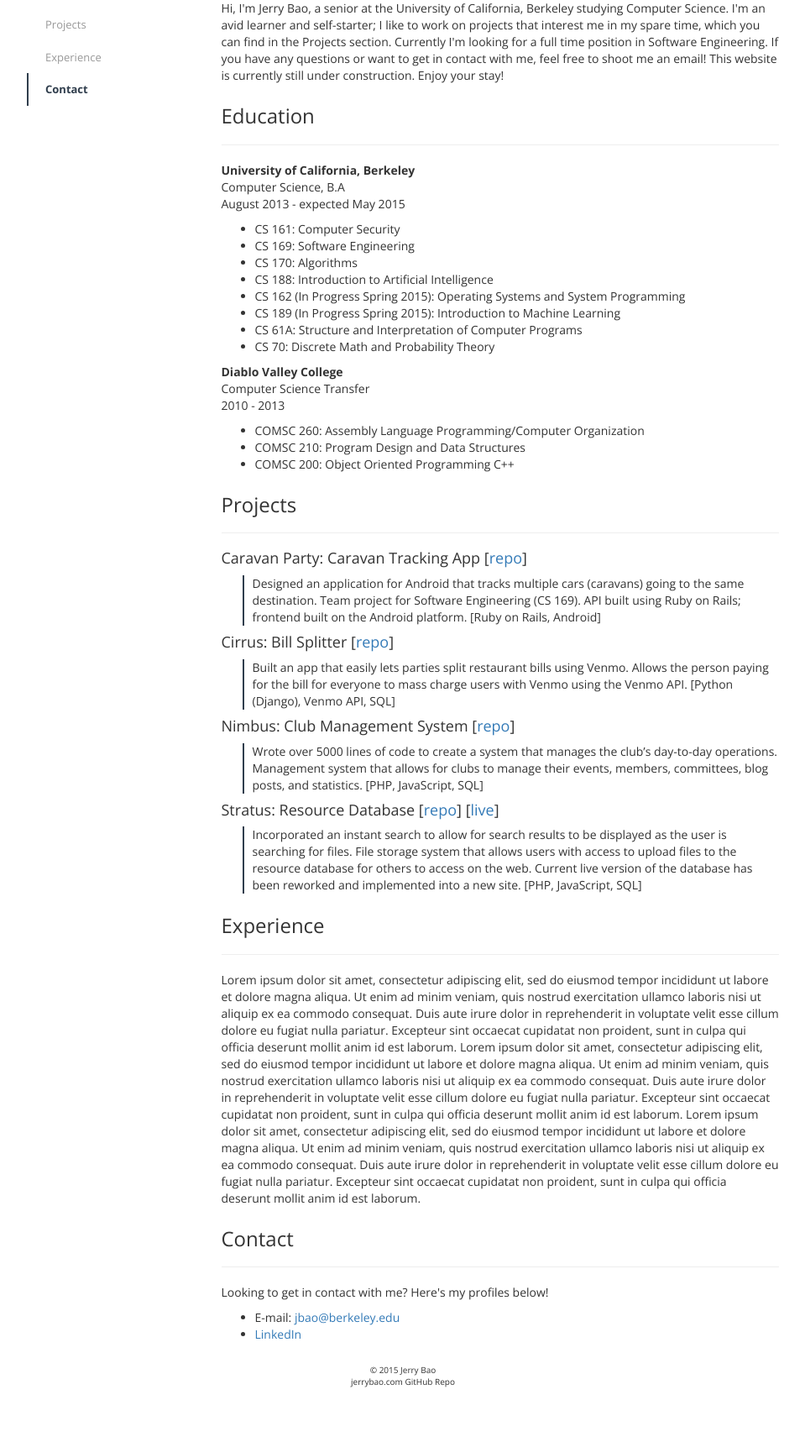
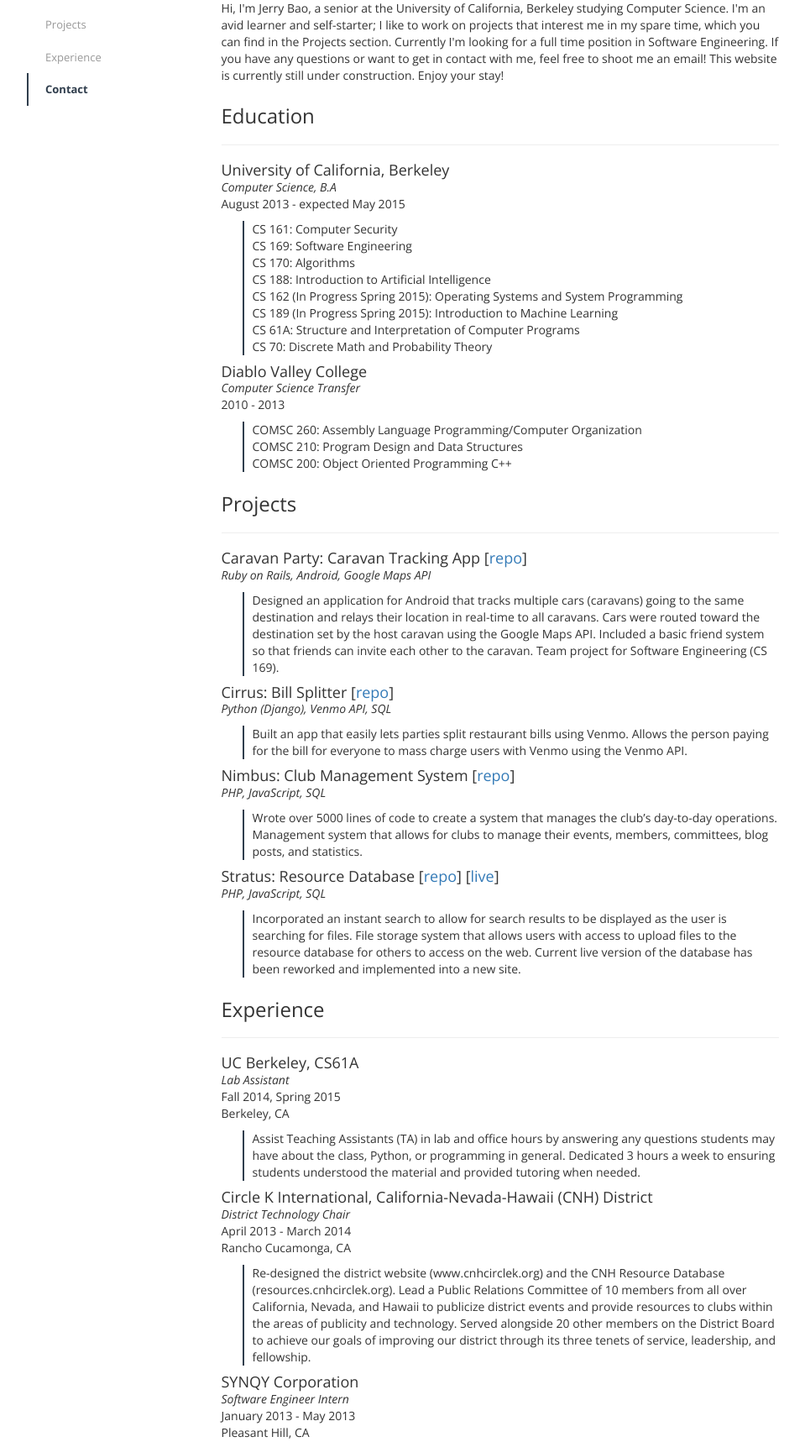
Before and after one commit to thejerrybao/thejerrybao.github.io, a Django app: template portfolio/templates/portfolio/index.html in a window 1280 px wide. Shown: the part 297-2014 px from the top of the page at 84% size, without its empty margins (160-1119 px from the left). Before the commit the page ends 1949 px from the top, so only its background shows below. Run offline with Django 3.2, Linux system fonts and the light colour scheme; the template is opened without the code that fills it, so the values that code supplies are empty; some libraries are stand-ins or nearby versions.

Commit message:
finished all sections

```diff
--- a/portfolio/static/portfolio/css/index.css
+++ b/portfolio/static/portfolio/css/index.css
@@ -87,6 +87,11 @@ p.indent {
     border-left: 2px solid #303E4D;
 }
 
+/* italics */
+.italic {
+    font-style: italic;
+}
+
 /* offset the anchor tags */
 div.anchor-offset {
     margin-top: -105px;
--- a/portfolio/templates/portfolio/index.html
+++ b/portfolio/templates/portfolio/index.html
@@ -60,50 +60,73 @@
                 </div>
                 <div class="anchor-offset" id="education">
                     <h3 class="title">Education</h3><hr>
-                    <p><span style="font-weight: bold;">University of California, Berkeley</span><br/>
-                        <span style="font-style: italics;">Computer Science, B.A</span></br>
-                        August 2013 - expected May 2015<br/>
-                        <ul>
-                            <li>CS 161: Computer Security</li>
-                            <li>CS 169: Software Engineering</li>
-                            <li>CS 170: Algorithms</li>
-                            <li>CS 188: Introduction to Artificial Intelligence</li>
-                            <li>CS 162 (In Progress Spring 2015): Operating Systems and System Programming</li>
-                            <li>CS 189 (In Progress Spring 2015): Introduction to Machine Learning</li>
-                            <li>CS 61A: Structure and Interpretation of Computer Programs</li>
-                            <li>CS 70: Discrete Math and Probability Theory</li>
-                        </ul></p>
-                    <p><span style="font-weight: bold;">Diablo Valley College</span><br/>
-                        <span style="font-style: italics;">Computer Science Transfer</span><br/>
-                        2010 - 2013<br/>
-                        <ul>
-                            <li>COMSC 260: Assembly Language Programming/Computer Organization</li>
-                            <li>COMSC 210: Program Design and Data Structures</li>
-                            <li>COMSC 200: Object Oriented Programming C++</li>
-                        </ul></p>
+                    <h4 class="title">University of California, Berkeley</h4>
+                    <span class="italic">Computer Science, B.A</span><br/>
+                    August 2013 - expected May 2015<br/>
+                    <p class="indent">
+                        CS 161: Computer Security<br/>
+                        CS 169: Software Engineering<br/>
+                        CS 170: Algorithms<br/>
+                        CS 188: Introduction to Artificial Intelligence<br/>
+                        CS 162 (In Progress Spring 2015): Operating Systems and System Programming<br/>
+                        CS 189 (In Progress Spring 2015): Introduction to Machine Learning<br/>
+                        CS 61A: Structure and Interpretation of Computer Programs<br/>
+                        CS 70: Discrete Math and Probability Theory<br/>
+                    </p>
+                    <h4 class="title">Diablo Valley College</h4>
+                    <span class="italic">Computer Science Transfer</span><br/>
+                    2010 - 2013<br/>
+                    <p class="indent">
+                        COMSC 260: Assembly Language Programming/Computer Organization<br/>
+                        COMSC 210: Program Design and Data Structures<br/>
+                        COMSC 200: Object Oriented Programming C++<br/>
+                    </p>
                 </div>
                 <div class="anchor-offset" id="projects">
                     <h3 class="title">Projects</h3><hr>
                     <h4 class="title">Caravan Party: Caravan Tracking App [<a href="https://github.com/thejerrybao/CaravanParty" target="_blank">repo</a>]</h4>
-                    <p class="indent">Designed an application for Android that tracks multiple cars (caravans) going to the same destination. Team project for Software Engineering (CS 169). API built using Ruby on Rails; frontend built on the Android platform. [Ruby on Rails, Android]</p>
+                    <span class="italic">Ruby on Rails, Android, Google Maps API</span>
+                    <p class="indent">Designed an application for Android that tracks multiple cars (caravans) going to the same destination and relays their location in real-time to all caravans. Cars were routed toward the destination set by the host caravan using the Google Maps API. Included a basic friend system so that friends can invite each other to the caravan. Team project for Software Engineering (CS 169).</p>
                     <h4 class="title">Cirrus: Bill Splitter [<a href="https://github.com/thejerrybao/Cirrus" target="_blank">repo</a>]</h4>
-                    <p class="indent">Built an app that easily lets parties split restaurant bills using Venmo. Allows the person paying for the bill for everyone to mass charge users with Venmo using the Venmo API. [Python (Django), Venmo API, SQL]</p>
+                    <span class="italic">Python (Django), Venmo API, SQL</span>
+                    <p class="indent">Built an app that easily lets parties split restaurant bills using Venmo. Allows the person paying for the bill for everyone to mass charge users with Venmo using the Venmo API.</p>
                     <h4 class="title">Nimbus: Club Management System [<a href="https://github.com/thejerrybao/Nimbus" target="_blank">repo</a>]</h4>
-                    <p class="indent">Wrote over 5000 lines of code to create a system that manages the club’s day-to-day operations. Management system that allows for clubs to manage their events, members, committees, blog posts, and statistics. [PHP, JavaScript, SQL]</p>
+                    <span class="italic">PHP, JavaScript, SQL</span>
+                    <p class="indent">Wrote over 5000 lines of code to create a system that manages the club’s day-to-day operations. Management system that allows for clubs to manage their events, members, committees, blog posts, and statistics.</p>
                     <h4 class="title">Stratus: Resource Database [<a href="https://github.com/thejerrybao/Stratus" target="_blank">repo</a>] [<a href="http://resources.cnhcirclek.org" target="_blank">live</a>]</h4>
-                    <p class="indent">Incorporated an instant search to allow for search results to be displayed as the user is searching for files. File storage system that allows users with access to upload files to the resource database for others to access on the web. Current live version of the database has been reworked and implemented into a new site. [PHP, JavaScript, SQL]</p>
+                    <span class="italic">PHP, JavaScript, SQL</span>
+                    <p class="indent">Incorporated an instant search to allow for search results to be displayed as the user is searching for files. File storage system that allows users with access to upload files to the resource database for others to access on the web. Current live version of the database has been reworked and implemented into a new site.</p>
                 </div>
                 <div class="anchor-offset" id="experience">
                     <h3 class="title">Experience</h3><hr>
-                    <p>Lorem ipsum dolor sit amet, consectetur adipiscing elit, sed do eiusmod tempor incididunt ut labore et dolore magna aliqua. Ut enim ad minim veniam, quis nostrud exercitation ullamco laboris nisi ut aliquip ex ea commodo consequat. Duis aute irure dolor in reprehenderit in voluptate velit esse cillum dolore eu fugiat nulla pariatur. Excepteur sint occaecat cupidatat non proident, sunt in culpa qui officia deserunt mollit anim id est laborum. Lorem ipsum dolor sit amet, consectetur adipiscing elit, sed do eiusmod tempor incididunt ut labore et dolore magna aliqua. Ut enim ad minim veniam, quis nostrud exercitation ullamco laboris nisi ut aliquip ex ea commodo consequat. Duis aute irure dolor in reprehenderit in voluptate velit esse cillum dolore eu fugiat nulla pariatur. Excepteur sint occaecat cupidatat non proident, sunt in culpa qui officia deserunt mollit anim id est laborum. Lorem ipsum dolor sit amet, consectetur adipiscing elit, sed do eiusmod tempor incididunt ut labore et dolore magna aliqua. Ut enim ad minim veniam, quis nostrud exercitation ullamco laboris nisi ut aliquip ex ea commodo consequat. Duis aute irure dolor in reprehenderit in voluptate velit esse cillum dolore eu fugiat nulla pariatur. Excepteur sint occaecat cupidatat non proident, sunt in culpa qui officia deserunt mollit anim id est laborum.</p>
+                    <h4 class="title">UC Berkeley, CS61A</h4>
+                    <span class="italic">Lab Assistant</span><br/>
+                    Fall 2014, Spring 2015<br/>
+                    Berkeley, CA<br/>
+                    <p class="indent">Assist Teaching Assistants (TA) in lab and office hours by answering any questions students may have about the class, Python, or programming in general. Dedicated 3 hours a week to ensuring students understood the material and provided tutoring when needed.</p>
+                    <h4 class="title">Circle K International, California-Nevada-Hawaii (CNH) District</h4>
+                    <span class="italic">District Technology Chair</span><br/>
+                    April 2013 - March 2014<br/>
+                    Rancho Cucamonga, CA<br/>
+                    <p class="indent">Re-designed the district website (www.cnhcirclek.org) and the CNH Resource Database (resources.cnhcirclek.org). Lead a Public Relations Committee of 10 members from all over California, Nevada, and Hawaii to publicize district events and provide resources to clubs within the areas of publicity and technology. Served alongside 20 other members on the District Board to achieve our goals of improving our district through its three tenets of service, leadership, and fellowship.</p>
+                    <h4 class="title">SYNQY Corporation</h4>
+                    <span class="italic">Software Engineer Intern</span><br/>
+                    January 2013 - May 2013<br/>
+                    Pleasant Hill, CA<br/>
+                    <p class="indent">Developed a slideshow gallery with thumbnails in a modal that displayed content such as websites and images using PHP and JQuery. Implemented a drag and drop file uploading system. Assisted in the development of the SYNQY such as language choice and other design requirements. Assisted the Chief Technology Officer in miscellaneous engineering tasks.</p>
+                    <h4 class="title">Sequioa Technologies IMS</h4>
+                    <span class="italic">Software Engineer Intern</span><br/>
+                    July 2012 - August 2012<br/>
+                    Pleasant Hill, CA<br/>
+                    <p class="indent">Re-designed the backend platform from which new websites are created. Deployed websites on a multitenant platform. Created proof of concept applications in PHP.</p>
                 </div>
                 <div class="anchor-offset" id="contact">
                     <h3 class="title">Contact</h3><hr>
                     <p>Looking to get in contact with me? Here's my profiles below!
-                        <ul>
-                            <li>E-mail: <script language="javascript" type="text/javascript">var pre = "jbao";document.write("<a href='mailto:" + pre + "@berkeley.edu'>" + pre + "@berkeley.edu</a>");</script><noscript>Enable JavaScript to see my email.</noscript></li>
-                            <li><a href="https://www.linkedin.com/in/thejerrybao">LinkedIn</a></li>
-                        </ul></p>
+
+                        <p class="indent">E-mail: <script language="javascript" type="text/javascript">var pre = "jbao";document.write("<a href='mailto:" + pre + "@berkeley.edu'>" + pre + "@berkeley.edu</a>");</script><noscript>Enable JavaScript to see my email.</noscript><br />
+                        <a href="https://www.linkedin.com/in/thejerrybao">LinkedIn</a></p>
+                    </p>
                 </div>
             </div>
         </div>
```
